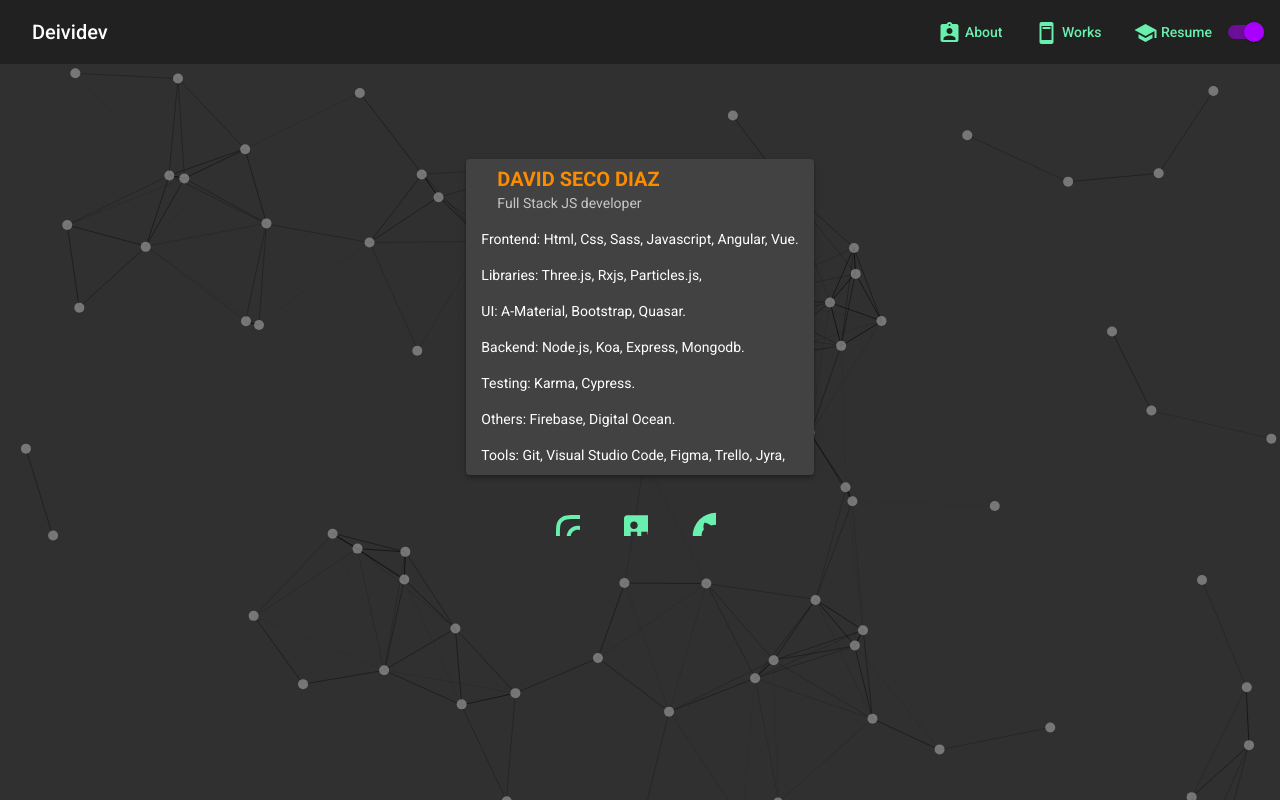
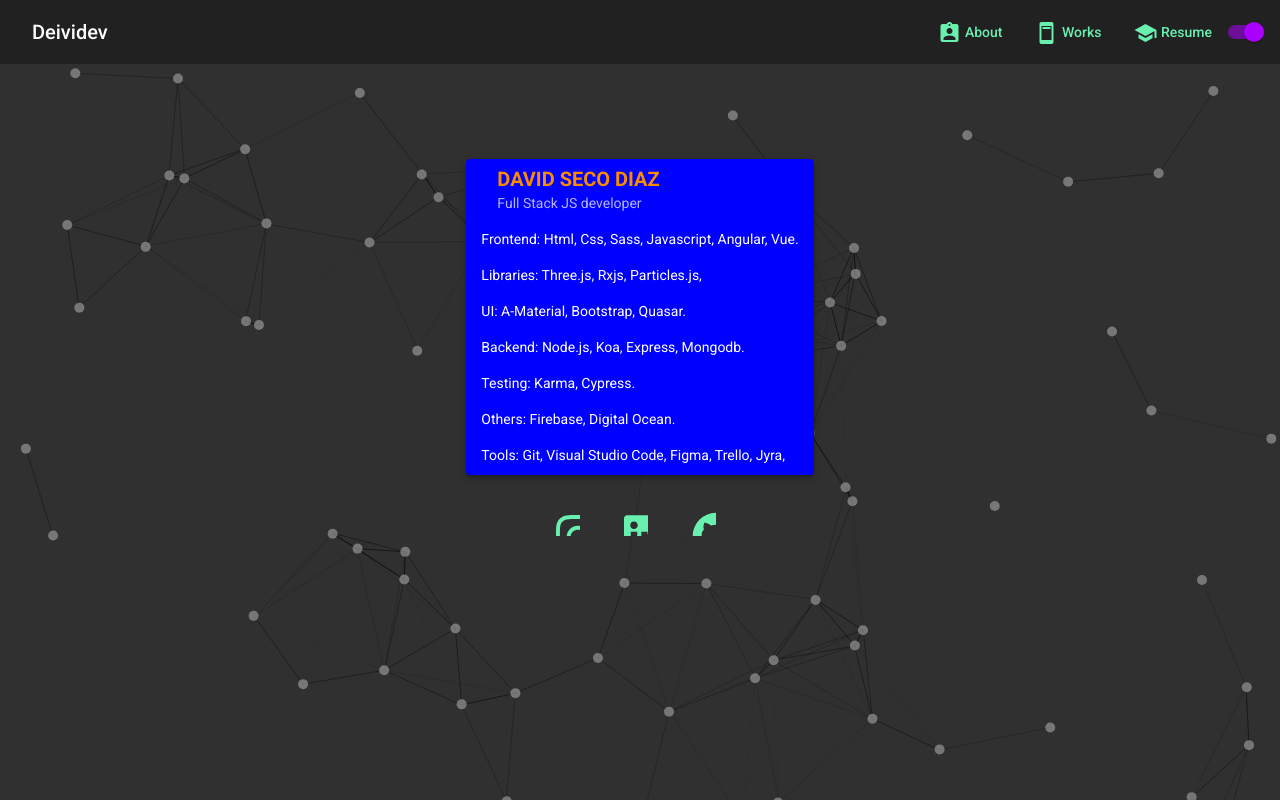
Before and after one commit to kylawamg/Portfolio-test, an Angular app: page /home in a window 1280 px wide. Shown: the top 800 px of the page. Built offline with nearby package versions, Linux system fonts and the light colour scheme.

Commit message:
Added global style mat-card

```diff
--- a/src/custom-theme.scss
+++ b/src/custom-theme.scss
@@ -54,3 +54,14 @@ $candy-app-dark-theme: mat-dark-theme((
   color: #fb8c00;
   text-transform: uppercase;
 }
+
+
+.text-bold {
+  font-weight: bold;
+}
+
+.mat-card {
+  max-width: 1000px;
+  margin-bottom: 20px;
+  background: blue;
+}
```
